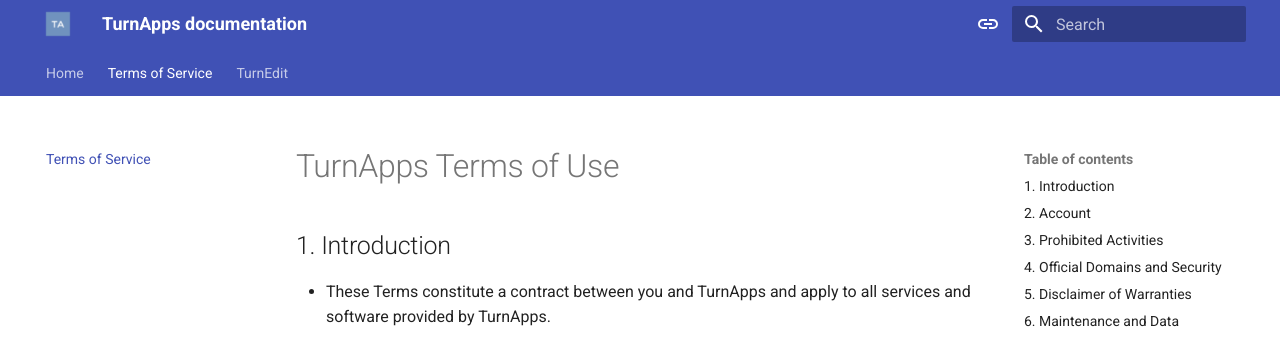
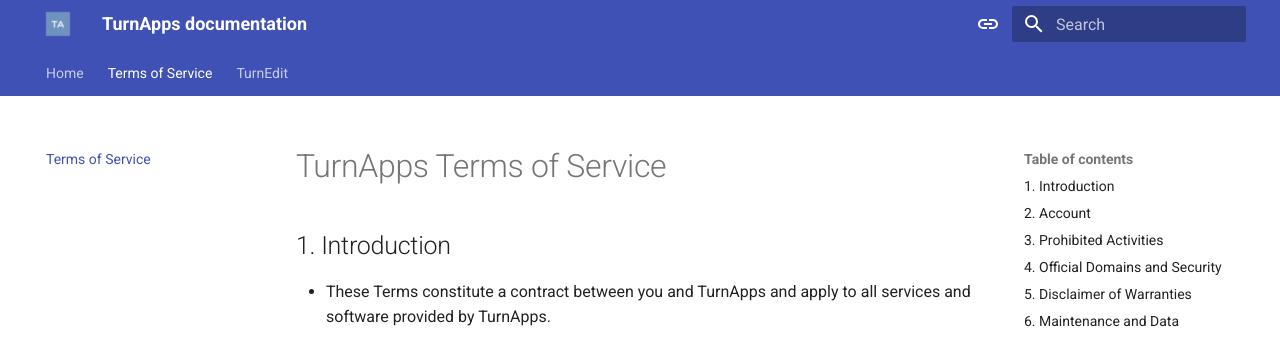
Before and after one commit to turnapps/docs, an MkDocs documentation site: the page built from docs/tos.md, in a window 1280 px wide and 900 px high. Shown: the top 341 px of the window. Built offline with MkDocs 1.6.1 and Material for MkDocs 9.7.7, drawn with Linux system fonts in a browser that asks for light colours.

Commit message:
Update tos.md

```diff
--- a/docs/tos.md
+++ b/docs/tos.md
@@ -1,4 +1,4 @@
-# TurnApps Terms of Use
+# TurnApps Terms of Service
 
 ## 1. Introduction
 - These Terms constitute a contract between you and TurnApps and apply to all services and software provided by TurnApps.
```
